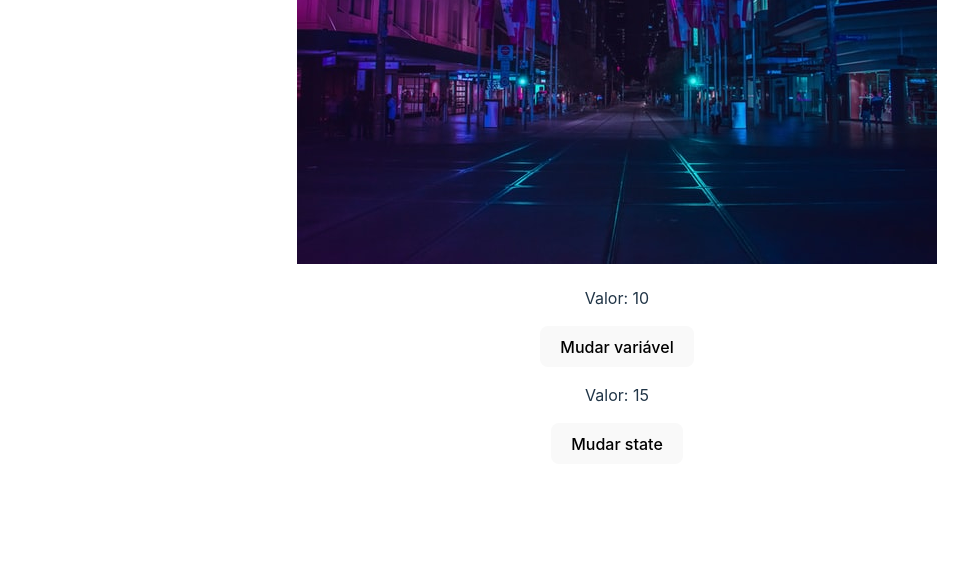
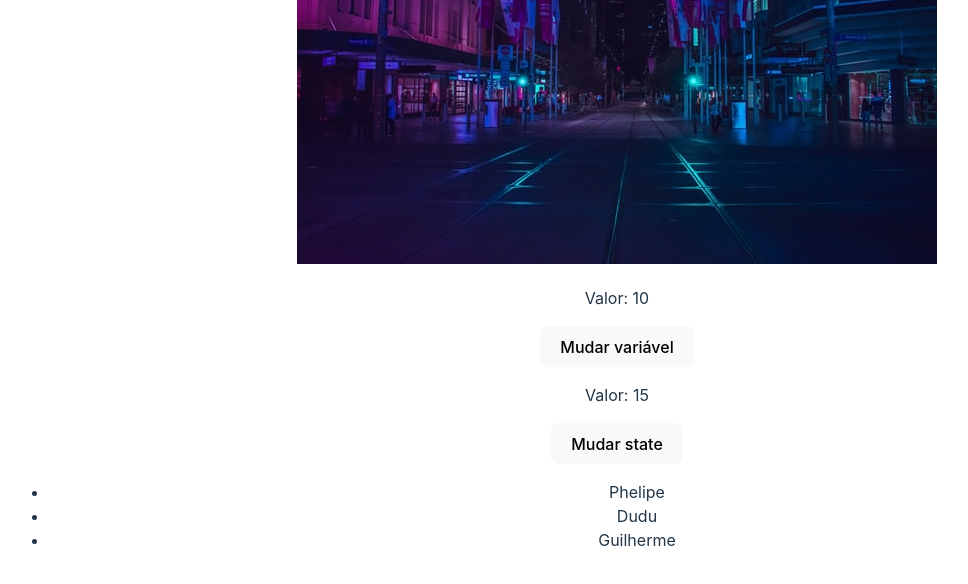
Before and after one commit to phelipeguimaraes/front-end, a React (Vite) app in the folder 3_React/3_AVANCANDO_EM_REACT/avancando/: page / in a window 1280 px wide. Shown: the part 753-1337 px from the top of the page, without its empty margins (23-991 px from the left). Built offline with nearby package versions, Linux system fonts and the light colour scheme.

Commit message:
List renderização

```diff
--- a/3_React/3_AVANCANDO_EM_REACT/avancando/src/App.jsx
+++ b/3_React/3_AVANCANDO_EM_REACT/avancando/src/App.jsx
@@ -6,7 +6,11 @@
 // 3 - useState
 import Data from './components/Data'
 
+// 4 - renderização de lista
+import ListRender from './components/ListRender'
+
 import './App.css'
+
 
 function App() {
   const [count, setCount] = useState(0)
@@ -21,6 +25,8 @@
         <img src={night} alt="Outra imagem" />
         {/* 3 - useState */}
         <Data />
+        {/* 4 - renderização de lista */}
+        <ListRender />
       </div>
     </>
   )
--- /dev/null
+++ b/3_React/3_AVANCANDO_EM_REACT/avancando/src/components/ListRender.jsx
@@ -0,0 +1,18 @@
+import { useState } from "react"
+
+const ListRender = () => {
+
+    const [list] = useState(["Phelipe", "Dudu", "Guilherme"])
+
+  return (
+    <div>
+        <ul>
+           {list.map((item) =>(
+            <li>{item}</li>
+           ))}
+        </ul>
+    </div>
+  )
+}
+
+export default ListRender
```
